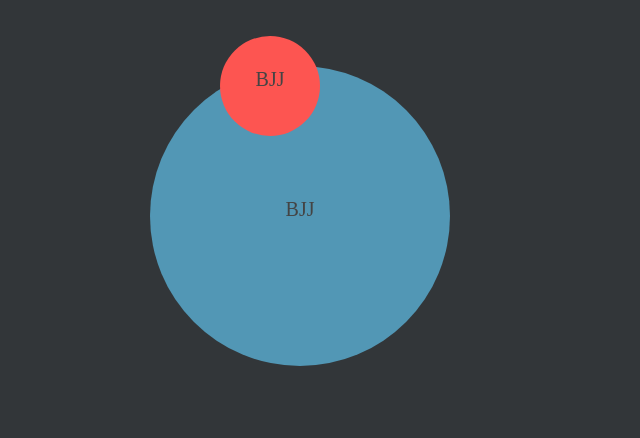
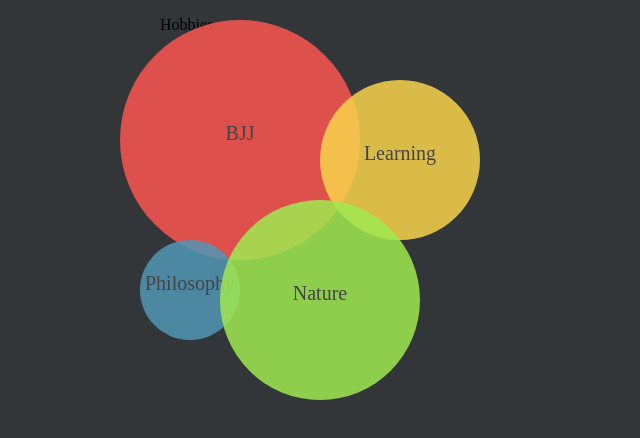
Before and after one commit to danhje/infographic-resume, an Angular app: page / in a window 1280 px wide. Shown: the top 438 px of the page, without its empty margins (0-640 px from the left). Built offline with nearby package versions, Linux system fonts and the light colour scheme.

Commit message:
Removed CircleProgressOptions and CircleProgressOptionsInterface

```diff
--- a/src/app/hobbies/hobbies.component.css
+++ b/src/app/hobbies/hobbies.component.css
@@ -2,10 +2,22 @@
   position: absolute;
 }
 
-#first-hobby {
+#hobby-bjj {
+  top: 0px;
   left: 100px;
 }
 
-#second-hobby {
+#hobby-philosophy {
+  top: 230px;
+  left: 130px;
+}
+
+#hobby-learning {
+  top: 60px;
+  left: 300px;
+}
+
+#hobby-nature {
+  top: 180px;
   left: 200px;
 }
--- a/src/app/hobbies/hobbies.component.html
+++ b/src/app/hobbies/hobbies.component.html
@@ -1,19 +1,41 @@
+Hobbies
+
 <app-hobby
-  id="first-hobby"
+  id="hobby-bjj"
   class="hobby"
-  [restingRadius]="150"
-  [highlightRadius]="200"
+  [restingRadius]="120"
+  [highlightRadius]="140"
   [animationDuration]="100"
-  [color]="'#5297b5'"
+  [color]="'#fd5551'"
   [label]="'BJJ'"
 ></app-hobby>
 
 <app-hobby
-  id="second-hobby"
+  id="hobby-philosophy"
   class="hobby"
   [restingRadius]="50"
-  [highlightRadius]="70"
+  [highlightRadius]="60"
   [animationDuration]="100"
-  [color]="'#fd5551'"
-  [label]="'BJJ'"
+  [color]="'#5297b5'"
+  [label]="'Philosophy'"
 ></app-hobby>
+
+<app-hobby
+  id="hobby-learning"
+  class="hobby"
+  [restingRadius]="80"
+  [highlightRadius]="100"
+  [animationDuration]="100"
+  [color]="'#f9d34c'"
+  [label]="'Learning'"
+></app-hobby>
+
+<app-hobby
+  id="hobby-nature"
+  class="hobby"
+  [restingRadius]="100"
+  [highlightRadius]="120"
+  [animationDuration]="100"
+  [color]="'#a0e950'"
+  [label]="'Nature'"
+></app-hobby>
--- a/src/app/hobby/hobby.component.html
+++ b/src/app/hobby/hobby.component.html
@@ -8,6 +8,7 @@
     [attr.cy]="svg.circle.cy"
     [attr.r]="svg.circle.r"
     [attr.fill]="svg.circle.stroke"
+    opacity="0.85"
     />
   <text
       alignment-baseline="baseline"
--- a/src/app/hobby/hobby.component.ts
+++ b/src/app/hobby/hobby.component.ts
@@ -2,17 +2,6 @@ import {Component, EventEmitter, Input, OnChanges, Output, Inject, OnInit, OnDes
 import {DOCUMENT} from '@angular/common';
 import {Subscription, timer} from 'rxjs';
 
-export interface CircleProgressOptionsInterface {
-    restingRadius?: number;
-    highlightRadius?: number;
-    label?: string;
-    animationDuration?: number;
-}
-
-export class CircleProgressOptions implements CircleProgressOptionsInterface {
-    color = '#78C000';
-    animationDuration = 100;
-}
 
 /** @dynamic Prevent compiling error when using type `Document` https://github.com/angular/angular/issues/20351 */
 @Component({
@@ -31,23 +20,17 @@ export class HobbyComponent implements OnChanges {
     @Input() color: string;
     @Input() animationDuration: number;
 
-    // tslint:disable-next-line: no-input-rename
-    @Input('options') templateOptions: CircleProgressOptions;
-
     // <svg> of component
     svgElement: HTMLElement = null;
     window: Window;
 
     svg: any;
 
-    options: CircleProgressOptions = new CircleProgressOptions();
-    defaultOptions: CircleProgressOptions = new CircleProgressOptions();
     lastRadius = this.restingRadius;
 
     private timerSubscription: Subscription;
 
     render = () => {
-        this.applyOptions();
         this.animate(this.restingRadius);
     }
 
@@ -78,7 +61,7 @@ export class HobbyComponent implements OnChanges {
                 cx: centre.x,
                 cy: centre.y,
                 r: radius,
-                stroke: this.options.color,
+                stroke: this.color,
             }
         };
     }
@@ -127,17 +110,6 @@ export class HobbyComponent implements OnChanges {
       this.MouseLeave.emit(event);
     }
 
-    private applyOptions = () => {
-        // the options of <circle-progress> may change already
-        for (const name of Object.keys(this.options)) {
-            if (this.hasOwnProperty(name) && this[name] !== undefined) {
-                this.options[name] = this[name];
-            } else if (this.templateOptions && this.templateOptions[name] !== undefined) {
-                this.options[name] = this.templateOptions[name];
-            }
-        }
-    }
-
     private min = (a: number, b: number) => {
         return a < b ? a : b;
     }
--- a/src/app/hobby/index.ts
+++ b/src/app/hobby/index.ts
@@ -1,6 +1,6 @@
 import { NgModule, ModuleWithProviders } from '@angular/core';
 import { CommonModule } from '@angular/common';
-import { HobbyComponent, CircleProgressOptionsInterface, CircleProgressOptions } from './hobby.component';
+import { HobbyComponent } from './hobby.component';
 
 export * from './hobby.component';
 
@@ -16,12 +16,10 @@ export * from './hobby.component';
   ]
 })
 export class NgCircleProgressModule {
-  static forRoot(options: CircleProgressOptionsInterface = {}): ModuleWithProviders {
+  static forRoot(): ModuleWithProviders {
     return {
       ngModule: NgCircleProgressModule,
-      providers: [
-        {provide: CircleProgressOptions, useValue: options}
-      ]
+      providers: []
     };
   }
 }
```
